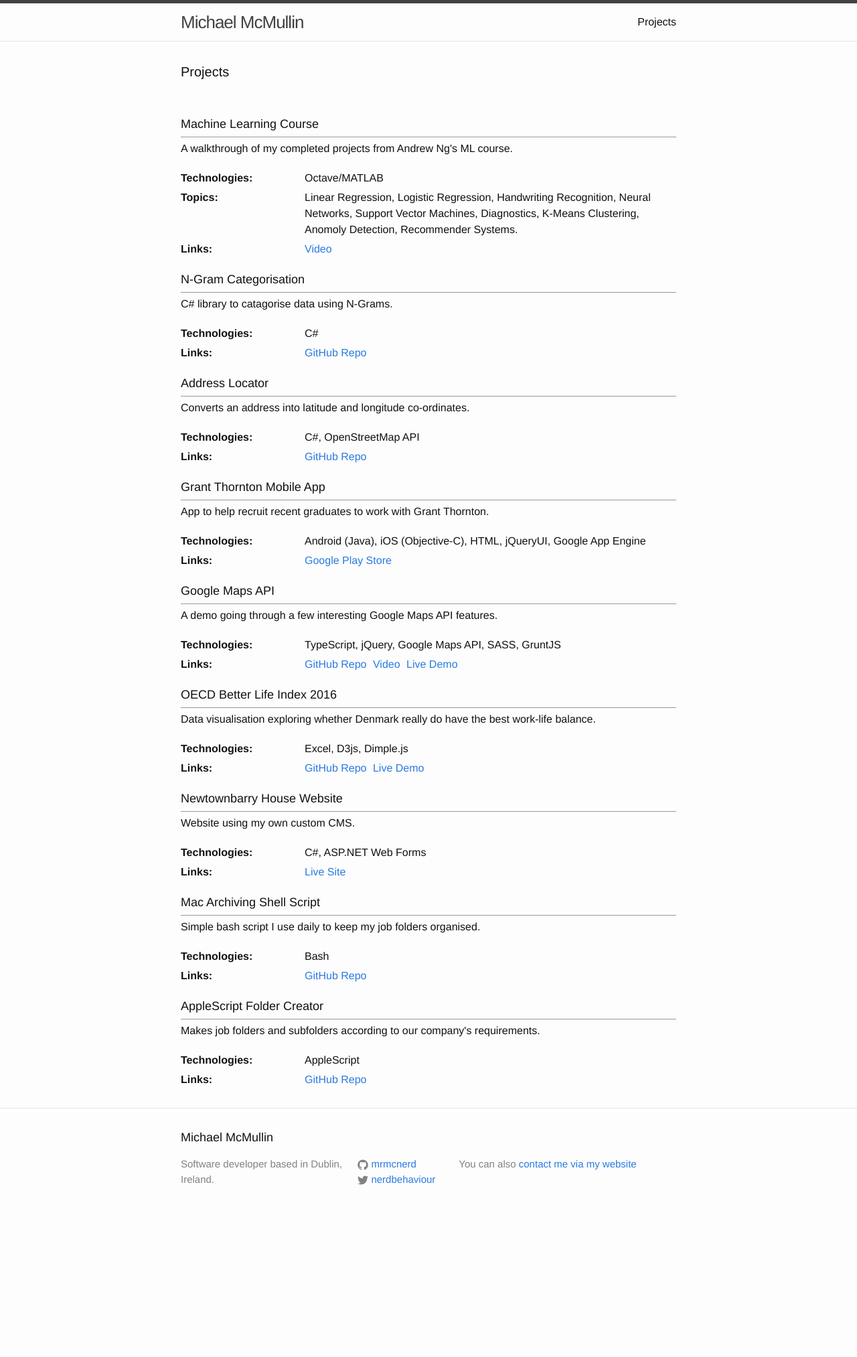
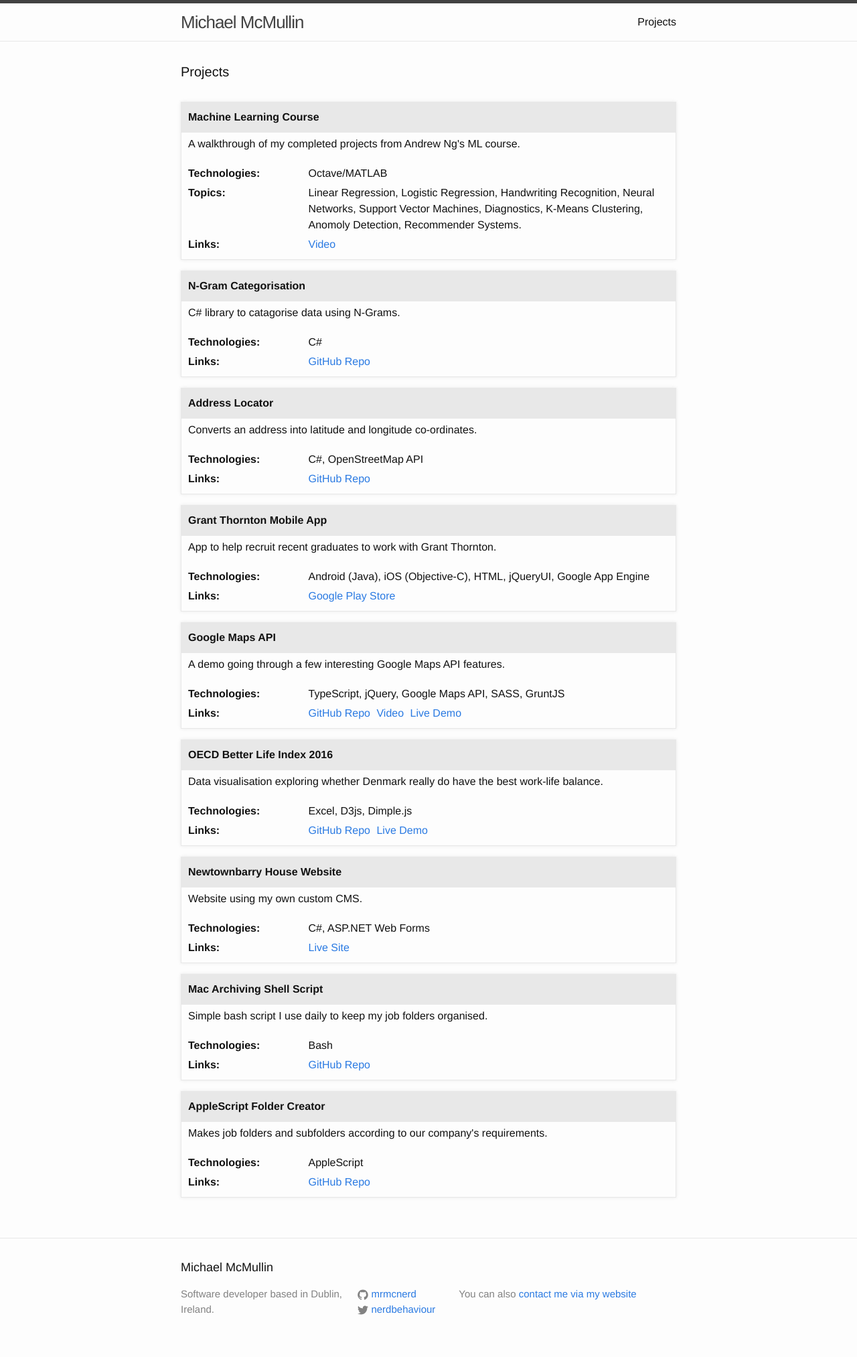
Before and after one commit to michaelmcmullin/michaelmcmullin.github.io, a Jekyll site: the page built from projects.md, in a window 1280 px wide. Shown: the whole page at 67% size. Built offline with Jekyll 4.4.1, drawn with Linux system fonts in a browser that asks for light colours; before the commit the page ends 1832 px from its top, so only the background shows below that.

Commit message:
Improve styling on projects page

```diff
--- a/_sass/_projects.scss
+++ b/_sass/_projects.scss
@@ -3,13 +3,23 @@
   margin: 0;
   padding: 0;
 
+  > li {
+    border: 1px solid $grey-color-light;
+    box-shadow: 0px 0px 5px $grey-color-light;
+    display: block;
+    margin-bottom: 16px;
+    overflow: hidden;
+    padding: 10px;
+  }
+
   h3 {
-    border-bottom: 1px solid #999;
-    clear: both;
-    font-size: 18px;
+    background: $grey-color-light;
+    border-bottom: 1px solid $grey-color-light;
+    font-size: 16px;
+    font-weight: bold;
+    margin: -10px;
     margin-bottom: 5px;
-    padding-bottom: 5px;
-    padding-top: 20px;
+    padding: 10px;
   }
 
   dl {
```
